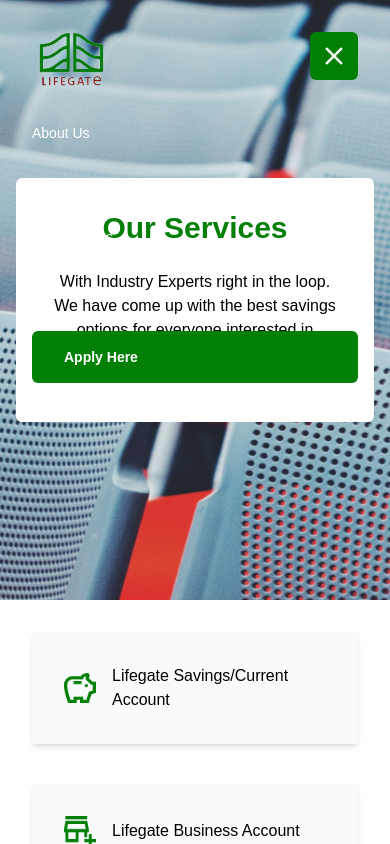
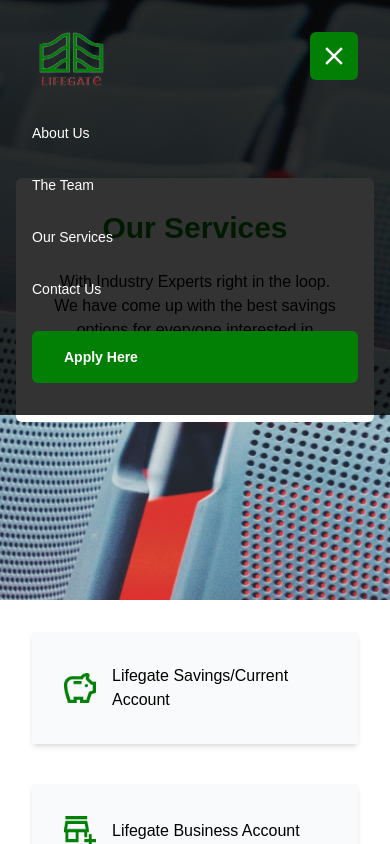
Before and after one commit to Chosen2730/lifegate, a React (Create React App) app: page /services in a window 390 px wide. Both pictures are taken after a click on the icon 334 px from the left and 56 px from the top of the page. Shown: the top 844 px of the page. Built offline with nearby package versions, Linux system fonts and the light colour scheme.

Commit message:
added responsiveness

```diff
--- a/src/Components/Layout/nav.js
+++ b/src/Components/Layout/nav.js
@@ -7,9 +7,13 @@
   const [isDropDown, setIsDropDown] = useState(false);
   return (
     <nav className='max-w-[2000px] mx-auto relative'>
-      <div className='flex flex-col md:flex-row md:items-center md:justify-between gap-8 p-8 absolute top-0 w-full right-0 z-10 '>
+      <div
+        className={`${
+          isDropDown ? "bg-grad" : "bg-transparent"
+        } md:bg-transparent flex flex-col md:flex-row md:items-center md:justify-between gap-8 p-8 absolute top-0 w-full right-0 z-10`}
+      >
         <div className='flex justify-between w-full md:w-fit'>
-          <Link to='/'>
+          <Link to='/' onClick={() => setIsDropDown(false)}>
             <img src={logo} className='w-20' alt='logo' />
           </Link>
           <i
@@ -24,10 +28,18 @@
             isDropDown ? "flex-col" : "hidden md:flex"
           } flex md:flex-row md:items-center gap-8 text-sm font-medium text-white`}
         >
-          <Link to='/about'>About Us</Link>
-          <Link to='/team'>The Team</Link>
-          <Link to='/services'>Our Services</Link>
-          <a href='#'>Contact Us</a>
+          <Link to='/about' onClick={() => setIsDropDown(false)}>
+            About Us
+          </Link>
+          <Link to='/team' onClick={() => setIsDropDown(false)}>
+            The Team
+          </Link>
+          <Link to='/services' onClick={() => setIsDropDown(false)}>
+            Our Services
+          </Link>
+          <a href='#' onClick={() => setIsDropDown(false)}>
+            Contact Us
+          </a>
           <Link
             className='bg-[#028006] p-4 px-8 text-white rounded-md font-bold hover:scale-105 hover:bg-green-900 transition'
             to='/'
--- a/src/Pages/Services.js
+++ b/src/Pages/Services.js
@@ -53,7 +53,7 @@
           );
         })}
       </div>
-      <div className='max-w-6xl mx-auto'>
+      <div className='max-w-6xl mx-auto p-4'>
         <button className='bg-[#028006] text-white p-4 text-center w-full my-10 shadow-xl hover:scale-105 hover:bg-green-900 transition'>
           Apply Now
         </button>
--- a/src/index.css
+++ b/src/index.css
@@ -9,6 +9,7 @@
 html {
   scroll-behavior: smooth;
 }
+
 .horScroll::-webkit-scrollbar {
   width: 10px;
   height: 10px;
@@ -62,9 +63,12 @@
     height: 200px;
   }
 }
-@media (max-width: 786px) {
+@media (max-width: 768px) {
   .swiper-slide img {
     width: 150px;
     height: 100px;
   }
+  .bg-grad {
+    background: linear-gradient(rgba(0, 0, 0, 0.8), rgba(0, 0, 0, 0.8));
+  }
 }
```
